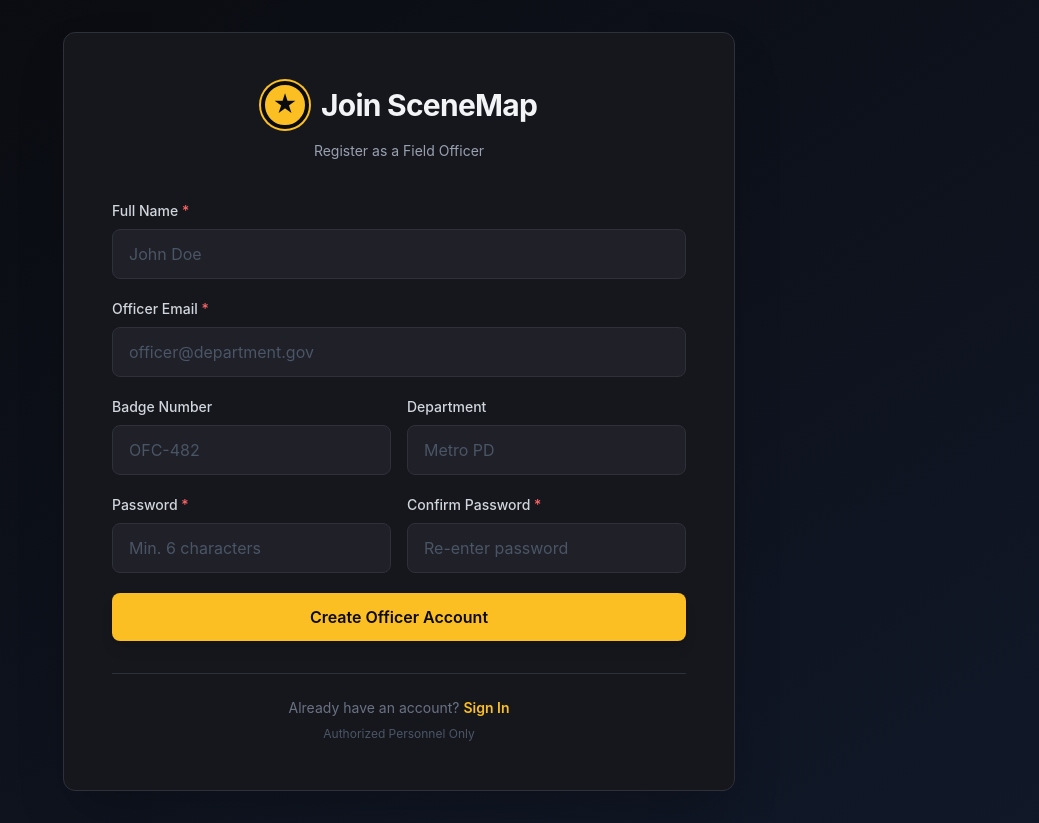
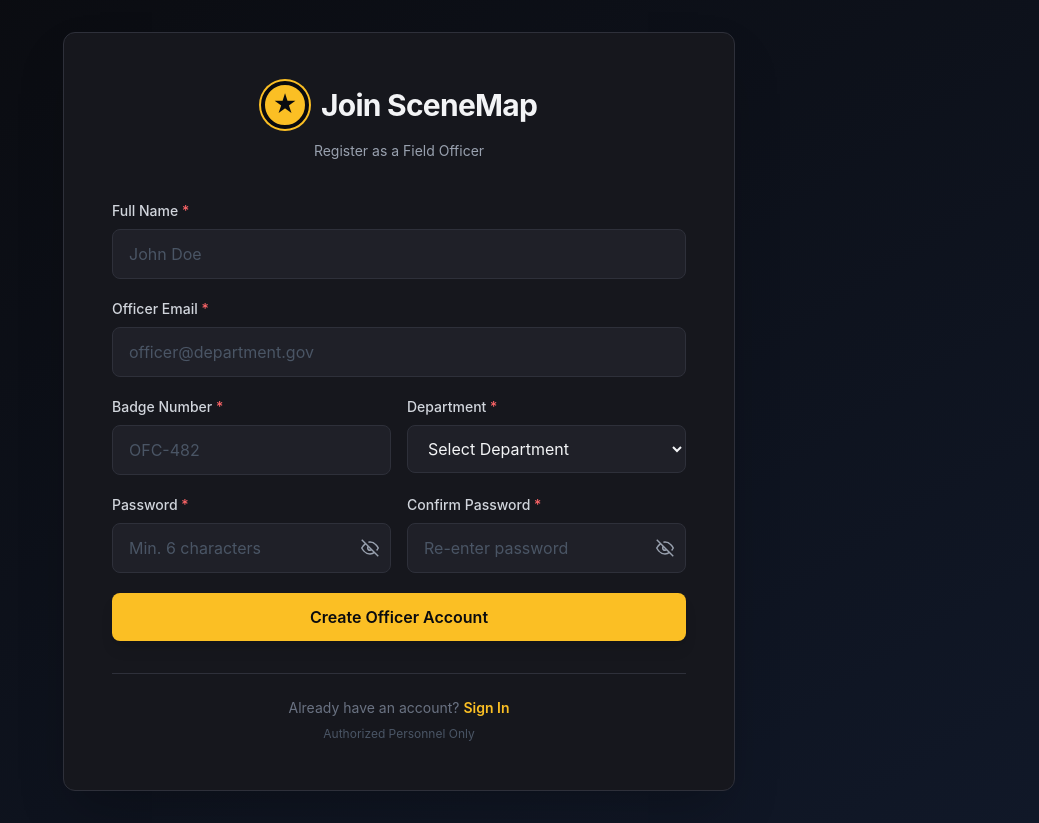
Before and after one commit to Matteriegray/imageTracker, a React app in the folder frontend/: page /signup in a window 1280 px wide. Shown: the whole page, without its empty margins (241-1280 px from the left). Built offline with nearby package versions, Linux system fonts and the light colour scheme; the HTML template or start-up script is replaced by a standard one.

Commit message:
Add password visibility toggle, required department field with dropdown, and filter active cases

```diff
--- a/frontend/src/pages/Dashboard.jsx
+++ b/frontend/src/pages/Dashboard.jsx
@@ -90,7 +90,7 @@ const Dashboard = () => {
       <div className="grid grid-cols-1 sm:grid-cols-2 lg:grid-cols-4 gap-5 mb-8">
         {/* Active Cases */}
         <div
-          onClick={() => navigate('/cases')}
+          onClick={() => navigate('/cases?filter=active')}
           className="bg-[#16171d] border border-[#2e303a] rounded-xl p-6 flex items-center gap-4 hover:border-[#fbbf24]/30 hover:-translate-y-1 transition-all duration-200 shadow-lg cursor-pointer group"
         >
           <div className="text-4xl flex items-center justify-center w-14 h-14 bg-[#1f2028] rounded-xl group-hover:scale-110 transition-transform">
--- a/frontend/src/pages/Login.jsx
+++ b/frontend/src/pages/Login.jsx
@@ -5,6 +5,7 @@ import { useAuth } from '../contexts/AuthContext';
 const Login = () => {
   const [email, setEmail] = useState('');
   const [password, setPassword] = useState('');
+  const [showPassword, setShowPassword] = useState(false);
   const [error, setError] = useState('');
   const [isLoading, setIsLoading] = useState(false);
   const navigate = useNavigate();
@@ -76,16 +77,30 @@ const Login = () => {
             <label htmlFor="password" className="block text-sm font-medium text-gray-300 mb-2">
               Password
             </label>
+            <div className="relative">
               <input
                 id="password"
-              type="password"
+                type={showPassword ? 'text' : 'password'}
                 value={password}
                 onChange={(e) => setPassword(e.target.value)}
                 placeholder="Enter your password"
                 disabled={isLoading}
                 autoComplete="current-password"
-              className="w-full bg-[#1f2028] border border-[#2e303a] rounded-lg px-4 py-3 text-gray-100 placeholder-gray-600 focus:outline-none focus:ring-2 focus:ring-[#fbbf24] focus:border-transparent transition-all disabled:opacity-50"
+                className="w-full bg-[#1f2028] border border-[#2e303a] rounded-lg px-4 py-3 pr-10 text-gray-100 placeholder-gray-600 focus:outline-none focus:ring-2 focus:ring-[#fbbf24] focus:border-transparent transition-all disabled:opacity-50"
               />
+              <button
+                type="button"
+                onClick={() => setShowPassword(!showPassword)}
+                disabled={isLoading}
+                className="absolute right-3 top-1/2 -translate-y-1/2 text-gray-400 hover:text-gray-300 transition-colors disabled:opacity-50"
+              >
+                {showPassword ? (
+                  <svg width="18" height="18" viewBox="0 0 24 24" fill="none" stroke="currentColor" strokeWidth="2"><path d="M1 12s4-8 11-8 11 8 11 8-4 8-11 8-11-8-11-8z"/><circle cx="12" cy="12" r="3"/></svg>
+                ) : (
+                  <svg width="18" height="18" viewBox="0 0 24 24" fill="none" stroke="currentColor" strokeWidth="2"><path d="M17.94 17.94A10.07 10.07 0 0 1 12 20c-7 0-11-8-11-8a18.45 18.45 0 0 1 5.06-5.94M9.9 4.24A9.12 9.12 0 0 1 12 4c7 0 11 8 11 8a18.5 18.5 0 0 1-2.16 3.19m-6.72-1.07a3 3 0 1 1-4.24-4.24"/><line x1="1" y1="1" x2="23" y2="23"/></svg>
+                )}
+              </button>
+            </div>
           </div>
 
           {error && (
--- a/frontend/src/pages/Signup.jsx
+++ b/frontend/src/pages/Signup.jsx
@@ -1,6 +1,17 @@
 import { useState } from 'react';
 import { useNavigate, Link } from 'react-router-dom';
 import { useAuth } from '../contexts/AuthContext';
+
+const departments = [
+  'Metro PD',
+  'State Police',
+  'County Sheriff',
+  'Federal Bureau',
+  'Transit Authority',
+  'Port Authority',
+  'Park Rangers',
+  'Other'
+];
 
 const Signup = () => {
   const [formData, setFormData] = useState({
@@ -11,6 +22,8 @@ const Signup = () => {
     badgeNumber: '',
     department: ''
   });
+  const [showPassword, setShowPassword] = useState(false);
+  const [showConfirmPassword, setShowConfirmPassword] = useState(false);
   const [error, setError] = useState('');
   const [isLoading, setIsLoading] = useState(false);
   const navigate = useNavigate();
@@ -28,7 +41,7 @@ const Signup = () => {
     setError('');
 
     // Validation
-    if (!formData.fullName || !formData.email || !formData.password || !formData.confirmPassword) {
+    if (!formData.fullName || !formData.email || !formData.password || !formData.confirmPassword || !formData.badgeNumber || !formData.department) {
       setError('Please fill in all required fields');
       return;
     }
@@ -120,7 +133,7 @@ const Signup = () => {
           <div className="grid grid-cols-1 md:grid-cols-2 gap-4">
             <div>
               <label htmlFor="badgeNumber" className="block text-sm font-medium text-gray-300 mb-2">
-                Badge Number
+                Badge Number <span className="text-red-400">*</span>
               </label>
               <input
                 id="badgeNumber"
@@ -136,18 +149,23 @@ const Signup = () => {
 
             <div>
               <label htmlFor="department" className="block text-sm font-medium text-gray-300 mb-2">
-                Department
+                Department <span className="text-red-400">*</span>
               </label>
-              <input
+              <select
                 id="department"
                 name="department"
-                type="text"
                 value={formData.department}
                 onChange={handleChange}
-                placeholder="Metro PD"
                 disabled={isLoading}
-                className="w-full bg-[#1f2028] border border-[#2e303a] rounded-lg px-4 py-3 text-gray-100 placeholder-gray-600 focus:outline-none focus:ring-2 focus:ring-[#fbbf24] focus:border-transparent transition-all disabled:opacity-50"
-              />
+                className="w-full bg-[#1f2028] border border-[#2e303a] rounded-lg px-4 py-3 text-gray-100 focus:outline-none focus:ring-2 focus:ring-[#fbbf24] focus:border-transparent transition-all disabled:opacity-50"
+              >
+                <option value="">Select Department</option>
+                {departments.map((dept) => (
+                  <option key={dept} value={dept}>
+                    {dept}
+                  </option>
+                ))}
+              </select>
             </div>
           </div>
 
@@ -157,34 +175,62 @@ const Signup = () => {
               <label htmlFor="password" className="block text-sm font-medium text-gray-300 mb-2">
                 Password <span className="text-red-400">*</span>
               </label>
+              <div className="relative">
                 <input
                   id="password"
                   name="password"
-                type="password"
+                  type={showPassword ? 'text' : 'password'}
                   value={formData.password}
                   onChange={handleChange}
                   placeholder="Min. 6 characters"
                   disabled={isLoading}
                   autoComplete="new-password"
-                className="w-full bg-[#1f2028] border border-[#2e303a] rounded-lg px-4 py-3 text-gray-100 placeholder-gray-600 focus:outline-none focus:ring-2 focus:ring-[#fbbf24] focus:border-transparent transition-all disabled:opacity-50"
+                  className="w-full bg-[#1f2028] border border-[#2e303a] rounded-lg px-4 py-3 pr-10 text-gray-100 placeholder-gray-600 focus:outline-none focus:ring-2 focus:ring-[#fbbf24] focus:border-transparent transition-all disabled:opacity-50"
                 />
+                <button
+                  type="button"
+                  onClick={() => setShowPassword(!showPassword)}
+                  disabled={isLoading}
+                  className="absolute right-3 top-1/2 -translate-y-1/2 text-gray-400 hover:text-gray-300 transition-colors disabled:opacity-50"
+                >
+                  {showPassword ? (
+                    <svg width="18" height="18" viewBox="0 0 24 24" fill="none" stroke="currentColor" strokeWidth="2"><path d="M1 12s4-8 11-8 11 8 11 8-4 8-11 8-11-8-11-8z"/><circle cx="12" cy="12" r="3"/></svg>
+                  ) : (
+                    <svg width="18" height="18" viewBox="0 0 24 24" fill="none" stroke="currentColor" strokeWidth="2"><path d="M17.94 17.94A10.07 10.07 0 0 1 12 20c-7 0-11-8-11-8a18.45 18.45 0 0 1 5.06-5.94M9.9 4.24A9.12 9.12 0 0 1 12 4c7 0 11 8 11 8a18.5 18.5 0 0 1-2.16 3.19m-6.72-1.07a3 3 0 1 1-4.24-4.24"/><line x1="1" y1="1" x2="23" y2="23"/></svg>
+                  )}
+                </button>
+              </div>
             </div>
 
             <div>
               <label htmlFor="confirmPassword" className="block text-sm font-medium text-gray-300 mb-2">
                 Confirm Password <span className="text-red-400">*</span>
               </label>
+              <div className="relative">
                 <input
                   id="confirmPassword"
                   name="confirmPassword"
-                type="password"
+                  type={showConfirmPassword ? 'text' : 'password'}
                   value={formData.confirmPassword}
                   onChange={handleChange}
                   placeholder="Re-enter password"
                   disabled={isLoading}
                   autoComplete="new-password"
-                className="w-full bg-[#1f2028] border border-[#2e303a] rounded-lg px-4 py-3 text-gray-100 placeholder-gray-600 focus:outline-none focus:ring-2 focus:ring-[#fbbf24] focus:border-transparent transition-all disabled:opacity-50"
+                  className="w-full bg-[#1f2028] border border-[#2e303a] rounded-lg px-4 py-3 pr-10 text-gray-100 placeholder-gray-600 focus:outline-none focus:ring-2 focus:ring-[#fbbf24] focus:border-transparent transition-all disabled:opacity-50"
                 />
+                <button
+                  type="button"
+                  onClick={() => setShowConfirmPassword(!showConfirmPassword)}
+                  disabled={isLoading}
+                  className="absolute right-3 top-1/2 -translate-y-1/2 text-gray-400 hover:text-gray-300 transition-colors disabled:opacity-50"
+                >
+                  {showConfirmPassword ? (
+                    <svg width="18" height="18" viewBox="0 0 24 24" fill="none" stroke="currentColor" strokeWidth="2"><path d="M1 12s4-8 11-8 11 8 11 8-4 8-11 8-11-8-11-8z"/><circle cx="12" cy="12" r="3"/></svg>
+                  ) : (
+                    <svg width="18" height="18" viewBox="0 0 24 24" fill="none" stroke="currentColor" strokeWidth="2"><path d="M17.94 17.94A10.07 10.07 0 0 1 12 20c-7 0-11-8-11-8a18.45 18.45 0 0 1 5.06-5.94M9.9 4.24A9.12 9.12 0 0 1 12 4c7 0 11 8 11 8a18.5 18.5 0 0 1-2.16 3.19m-6.72-1.07a3 3 0 1 1-4.24-4.24"/><line x1="1" y1="1" x2="23" y2="23"/></svg>
+                  )}
+                </button>
+              </div>
             </div>
           </div>
 
```
Lines whose indentation alone changed are shown as unchanged.
